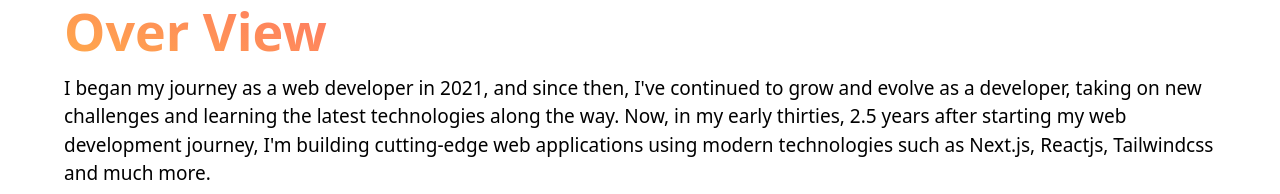
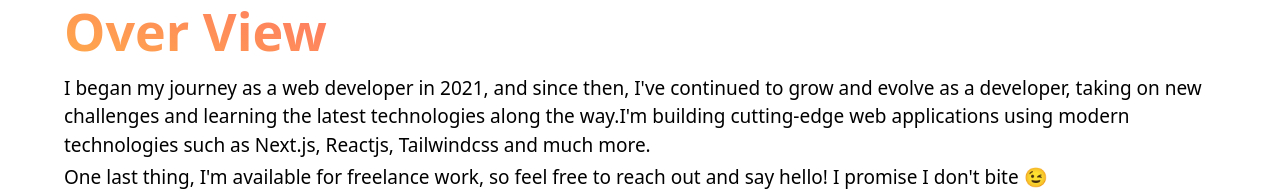
Before and after one commit to Shyam1806/FrontEnd-Portfolio, a Next.js app: page / in a window 1280 px wide. Shown: the part 754-948 px from the top of the page. Built offline with nearby package versions, Linux system fonts and the light colour scheme.

Commit message:
"content updation"

```diff
--- a/src/app/page.js
+++ b/src/app/page.js
@@ -40,7 +40,7 @@ function Home() {
         <section className="Into-parent  pb-8">
           <h5 className="pt-2 text-[22px] text-slate-600">Introduction</h5>
           <h2 className="pt-1 font-bold text-[52px]">Over View</h2>
-          <p className="pt-1  text-[19px]">I began my journey as a web developer in 2021, and since then, I've continued to grow and evolve as a developer, taking on new challenges and learning the latest technologies along the way. Now, in my early thirties, 2.5 years after starting my web development journey, I'm building cutting-edge web applications using modern technologies such as Next.js, Reactjs, Tailwindcss and much more.</p>
+          <p className="pt-1  text-[19px]">I began my journey as a web developer in 2021, and since then, I've continued to grow and evolve as a developer, taking on new challenges and learning the latest technologies along the way.I'm building cutting-edge web applications using modern technologies such as Next.js, Reactjs, Tailwindcss and much more.</p>
           <p className="pt-1  text-[19px]">One last thing, I'm available for freelance work, so feel free to reach out and say hello! I promise I don't bite 😉</p>
         </section>
         {/* <Projects/> */}
```
